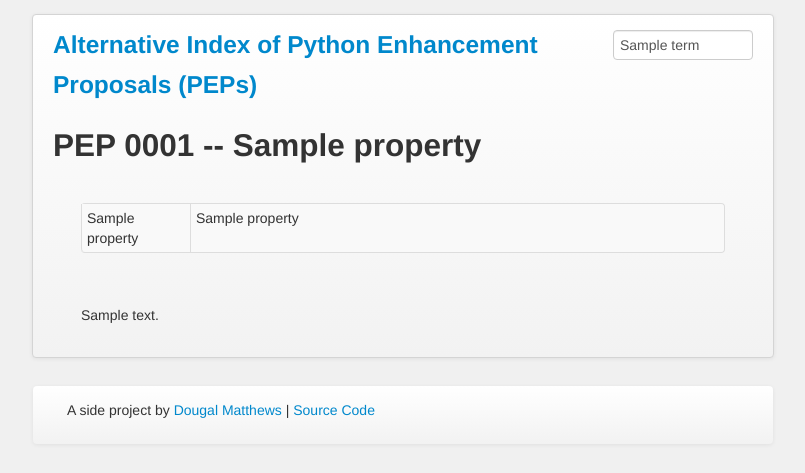
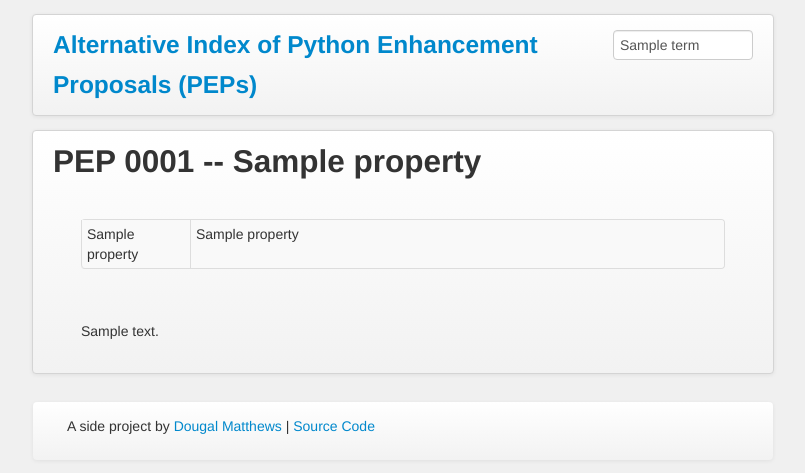
Before and after one commit to d0ugal/peps, a Flask app: template app/templates/base/pep_view.html in a window 1280 px wide. Shown: the top 473 px of the page, without its empty margins (237-1042 px from the left). Run offline with Flask 2, Linux system fonts and the light colour scheme; the template is opened without the code that fills it: most values are stand-ins (such as "Sample title", 1, 10 or a date in 2020); parts of the project's set-up code (start-up, migrations or seed data) failed here and were passed over; some libraries are stand-ins or nearby versions.

Commit message:
Minor template changes

```diff
--- a/app/templates/404.html
+++ b/app/templates/404.html
@@ -3,7 +3,6 @@
 {% block content %}
 
 <div class="hero-unit">
-    <h1>peps</h1>
 
     <strong>404 - Page not found.</strong>
 
--- a/app/templates/base/base.html
+++ b/app/templates/base/base.html
@@ -10,7 +10,6 @@
     <link href="{{ url_for('static', filename='bootstrap/css/bootstrap-responsive.css') }}" rel="stylesheet">
     <link href="{{ url_for('static', filename='bootstrap/css/bootstrap.css') }}" rel="stylesheet">
     <link href="{{ url_for('static', filename='pep.css') }}" rel="stylesheet">
-    <link href="{{ url_for('static', filename='rainbow/themes/github.css') }}" rel="stylesheet">
 
     <!--[if lt IE 9]>
       <script src="http://html5shim.googlecode.com/svn/trunk/html5.js"></script>
@@ -35,6 +34,9 @@
         </div>
         <h3><a href="/">Alternative Index of Python Enhancement Proposals (PEPs)</a></h3>
       </div>
+    </div>
+
+    <div class="container-narrow navbar-inner">
 
       <div class="row-fluid marketing">
         {% block content %}{% endblock %}
--- a/app/templates/base/pep_view.html
+++ b/app/templates/base/pep_view.html
@@ -3,6 +3,10 @@
 {% block title %} PEP {{ "%04d"|format(pep.number) }} -- {{ pep.properties.title }} -- {% endblock %}
 
 {% block content %}
+
+        {% if pep.properties['content-type'] == 'text/x-rst' %}
+            <link href="{{ url_for('static', filename='rainbow/themes/github.css') }}" rel="stylesheet">
+        {% endif %}
 
         <h2>PEP {{ "%04d"|format(pep.number) }} -- {{ pep.properties.title }}</h1>
 
```
